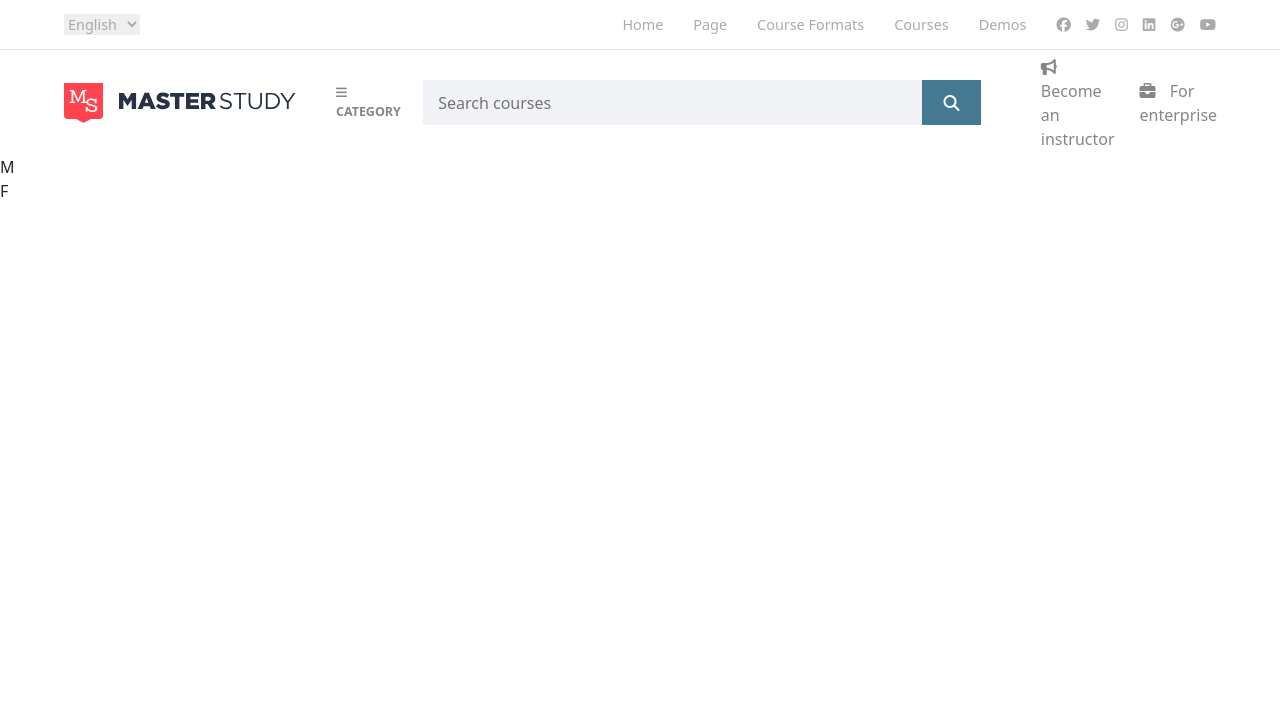
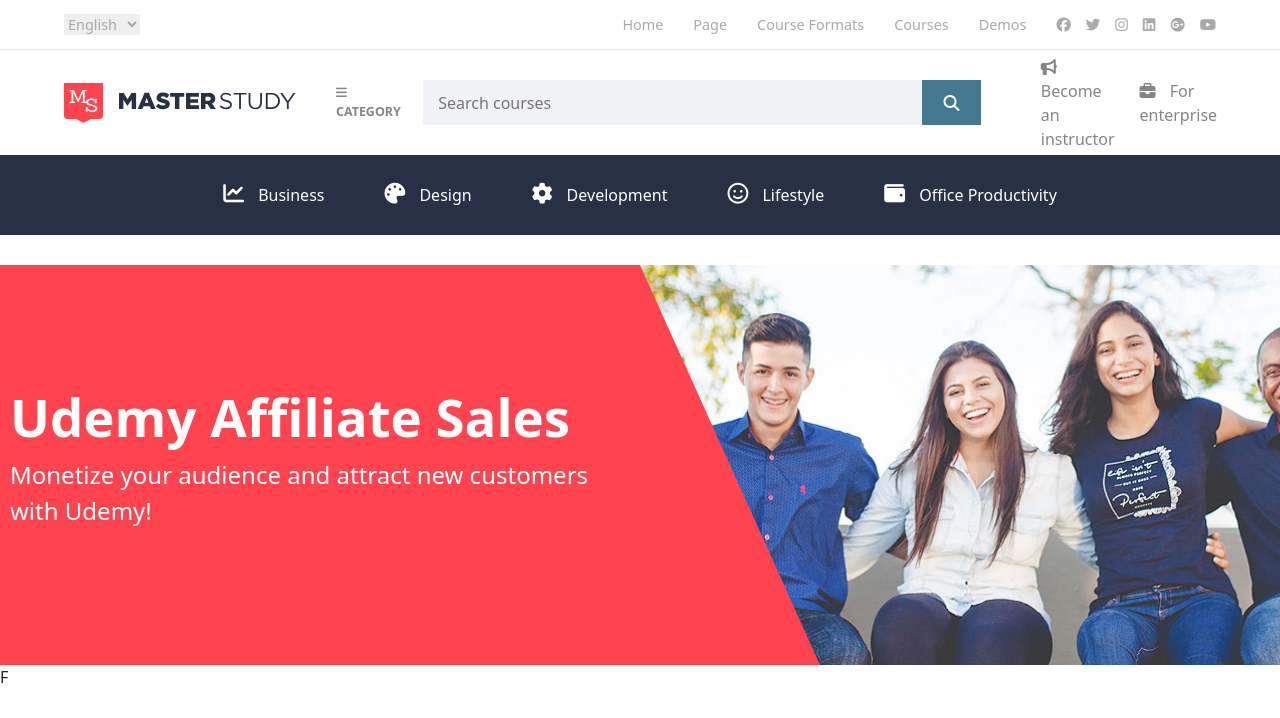
Before and after one commit to Stanghi/proj-html-vuejs, a Vue app: page / in a window 1280 px wide. Shown: the top 718 px of the page. Built offline with nearby package versions, Linux system fonts and the light colour scheme.

Commit message:
add jumbotron in AppMain

```diff
--- a/src/App.vue
+++ b/src/App.vue
@@ -1,4 +1,5 @@
 <script>
+import '/node_modules/@fortawesome/fontawesome-free/css/all.min.css';
 import AppHeader from './AppHeader.vue';
 import AppMain from './AppMain.vue';
 import AppFooter from './AppFooter.vue';
--- a/src/AppHeader.vue
+++ b/src/AppHeader.vue
@@ -1,5 +1,4 @@
 <script>
-import '/node_modules/@fortawesome/fontawesome-free/css/all.min.css';
 import HeaderTopComponent from './components/HeaderTopComponent.vue';
 import HeaderBottomComponent from './components/HeaderBottomComponent.vue';
 
--- a/src/AppMain.vue
+++ b/src/AppMain.vue
@@ -5,11 +5,125 @@
 </script>
 
 <template>
-    <main>M</main>
+    <main>
+        <div class="band-nav">
+            <div>
+                <a href="#">
+                    <i class="fa-solid fa-chart-line"></i>
+                    Business
+                </a>
+            </div>
+            <div>
+                <a href="#">
+                    <i class="fa-solid fa-palette"></i>
+                    Design
+                </a>
+            </div>
+            <div>
+                <a href="#">
+                    <i class="fa-solid fa-gear"></i>
+                    Development
+                </a>
+            </div>
+            <div>
+                <a href="#">
+                    <i class="fa-regular fa-face-smile"></i>
+                    Lifestyle
+                </a>
+            </div>
+            <div>
+                <a href="#">
+                    <i class="fa-solid fa-wallet"></i>
+                    Office Productivity
+                </a>
+            </div>
+        </div>
+
+        <div class="jumbotron">
+            <div class="jumbotron-left">
+                <div>
+                    <h1>Udemy Affiliate Sales</h1>
+                    <p>Monetize your audience and attract new customers with Udemy!</p>
+                </div>
+            </div>
+            <div class="jumbotron-right"></div>
+        </div>
+    </main>
 </template>
 
 <style lang="scss" scoped>
+@use './style/partials/variables' as *;
+
 main {
     padding-top: 155px;
+
+    .band-nav {
+        display: flex;
+        justify-content: center;
+        align-items: center;
+        height: 80px;
+        margin-bottom: 30px;
+        background-color: #273044; // VAR
+
+        div {
+            display: flex;
+            align-items: center;
+            padding-right: 60px;
+
+            a {
+                text-decoration: none;
+                color: $white;
+
+                i {
+                    padding-right: 10px;
+                    font-size: 1.3rem;
+                }
+            }
+
+            &:last-child {
+                padding-right: 0px;
+            }
+        }
+    }
+
+    .jumbotron {
+        display: flex;
+        height: 400px;
+
+        .jumbotron-left {
+            display: flex;
+            justify-content: flex-end;
+            align-items: center;
+            width: 50%;
+            color: $white;
+            background-color: $red;
+
+            div {
+                width: 630px;
+                h1 {
+                    font-size: 3.3rem;
+                    font-weight: bold;
+                }
+                p {
+                    font-size: 1.5rem;
+                }
+            }
+        }
+
+        .jumbotron-right {
+            width: 50%;
+            background-image: url('./assets/images/slide-1.jpg');
+            background-repeat: no-repeat;
+            background-size: cover;
+            background-position: center;
+
+            &::before {
+                content: '';
+                position: absolute;
+                border-left: 180px solid $red;
+                border-top: 400px solid transparent;
+            }
+        }
+    }
 }
 </style>
--- a/src/components/HeaderBottomComponent.vue
+++ b/src/components/HeaderBottomComponent.vue
@@ -154,6 +154,10 @@
             a {
                 color: $white;
             }
+
+            &:hover {
+                background-color: #e53d48;
+            }
         }
 
         .fa-bookmark {
```
